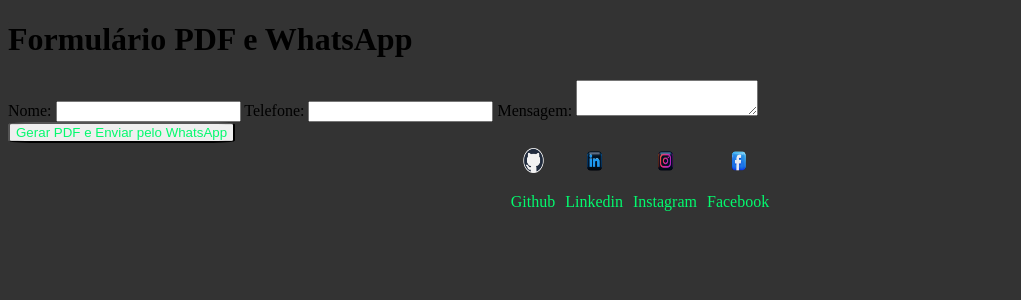
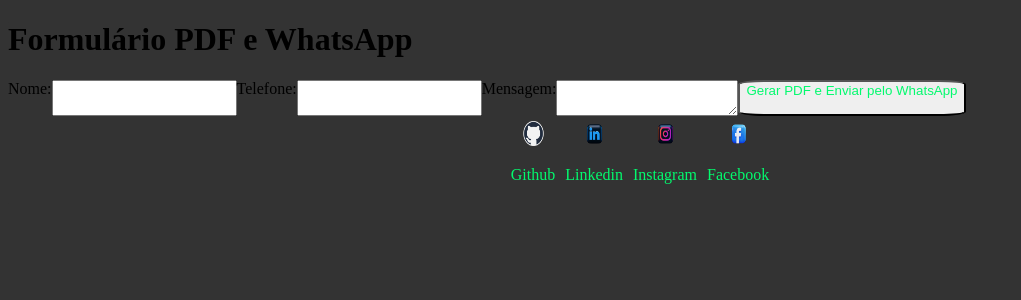
Before and after one commit to vl56/blog, a PHP site: page /contato.html in a window 1280 px wide. Shown: the top 300 px of the page, without its empty margins (0-1021 px from the left). Run offline with PHP 8.4, Linux system fonts and the light colour scheme; some libraries are stand-ins or nearby versions.

Commit message:
Update style.css

```diff
--- a/estilos/style.css
+++ b/estilos/style.css
@@ -158,6 +158,12 @@
     color: #03FA6E;
 
 }
+
+form {
+
+    display: flex;
+
+}
 /*----------------------------------------------------*/
 
 
```
